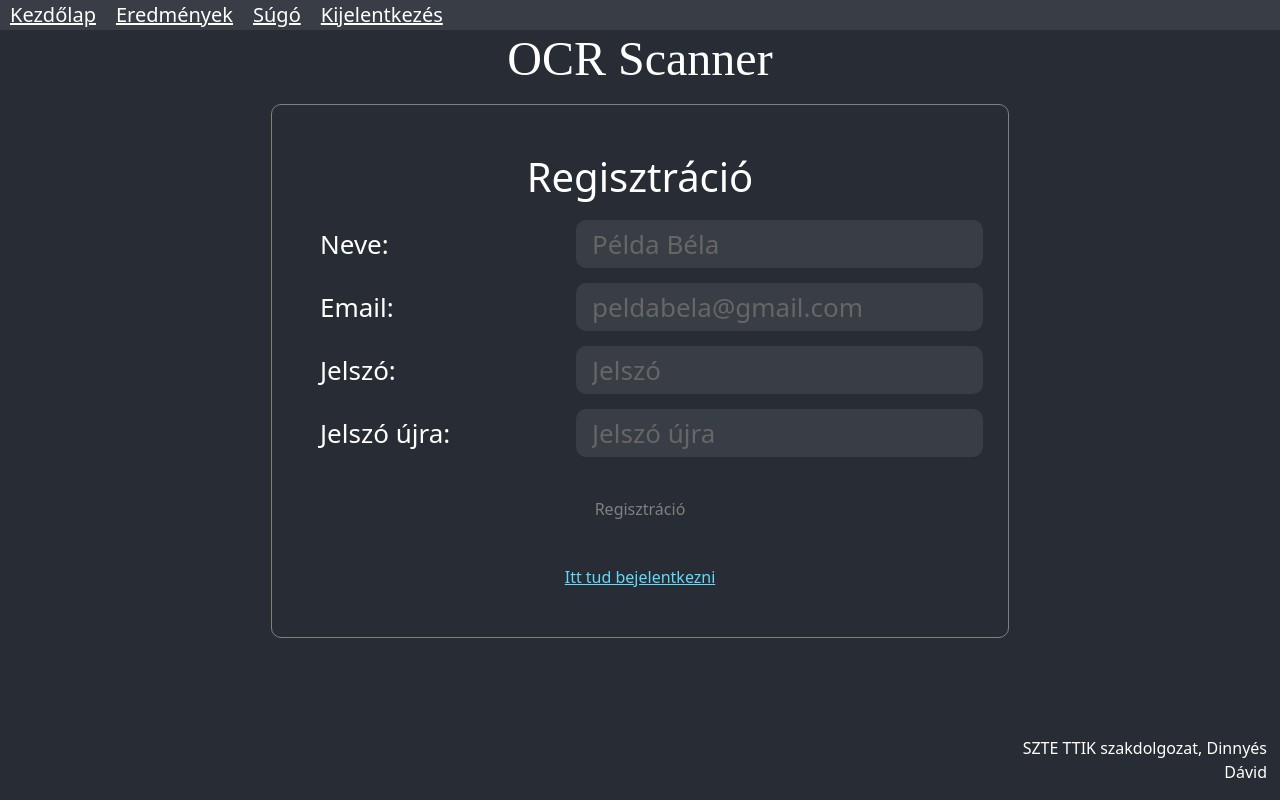
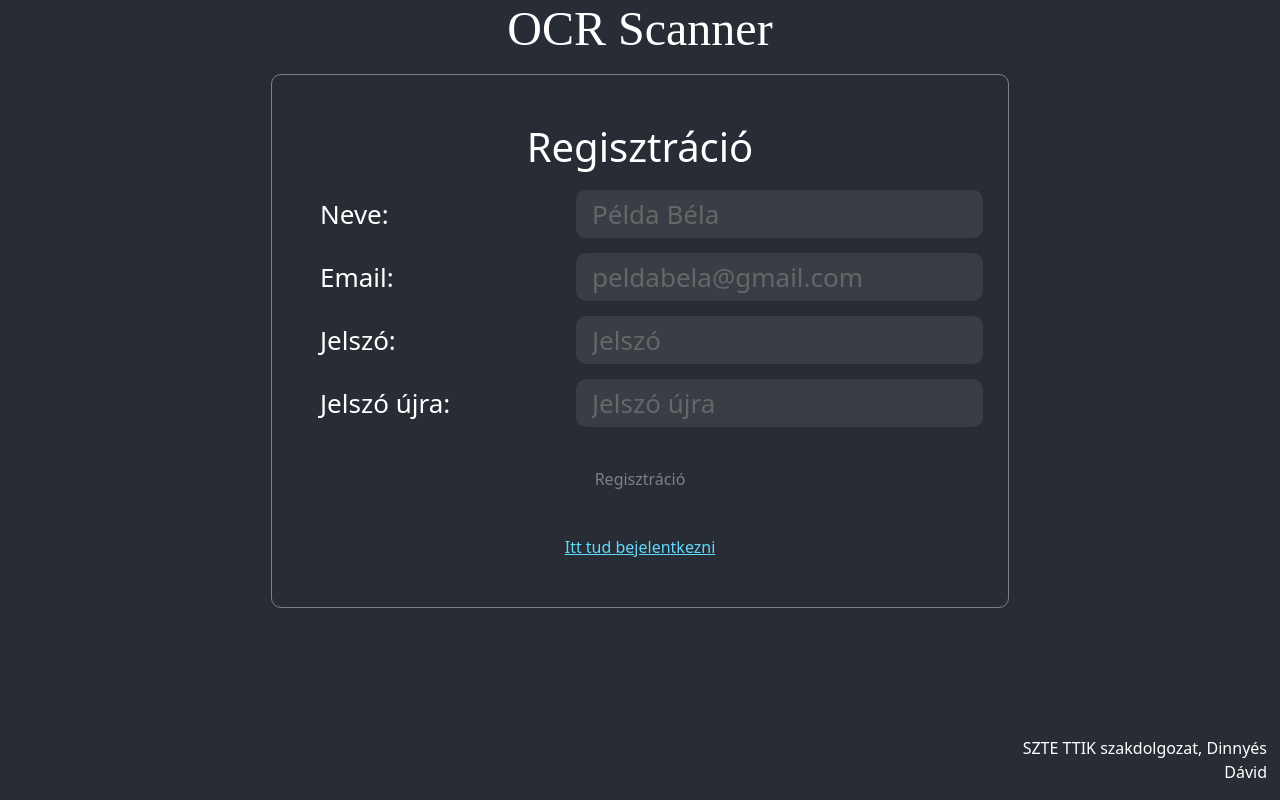
Before and after one commit to TricksterCode210/OCR, a React (Create React App) app in the folder frontend-react/: page /register in a window 1280 px wide. Built offline with nearby package versions, Linux system fonts and the light colour scheme.

Commit message:
alap fokozatú authantication

```diff
--- a/frontend-react/src/App.js
+++ b/frontend-react/src/App.js
@@ -1,7 +1,7 @@
 import './App.css'
 import {Link, Route, Routes} from 'react-router-dom'
 import Information from './component/info/Information'
-import React from 'react'
+import React, {useState} from 'react'
 import HomePage from './component/home/HomePage'
 import 'bootstrap/dist/css/bootstrap.min.css'
 import ResultTable from './component/results/ResultTable'
@@ -10,23 +10,27 @@ import RegisterPage from './component/register/RegisterPage'
 import FinishResult from './component/results/FinishResult'
 
 function App() {
+
+	const [username, setUsername] = useState(null)
+
 	return (
 		<div className="App">
 			<header>
-				<nav className="nav">
+				{username !== null ? <nav className="nav">
 					<Link to={'/homePage'} className={'nav-item'}>Kezdőlap</Link>
 					<Link to={'/results'} className={'nav-item'}>Eredmények</Link>
 					<Link to={'/information'} className={'nav-item'}>Súgó</Link>
-					<Link to={'/'} className={'nav-item'}>Kijelentkezés</Link>
-				</nav>
+					<Link to={'/'} className={'nav-item'} onClick={() => {setUsername(null)}}>Kijelentkezés</Link>
+					<h4 className={'justify-content-end'}>{username}</h4>
+				</nav> : <></>}
 				<div className={'nav-cim'}>
 					<h3 className={'nav-cim-header'}>OCR Scanner</h3>
 				</div>
 			</header>
 			<main>
 				<Routes>
-					<Route path={'/'} element={<LoginPage/>}/>
-					<Route path={'/register'} element={<RegisterPage/>}/>
+					<Route path={'/'} element={<LoginPage setUsername={setUsername}/>}/>
+					<Route path={'/register'} element={<RegisterPage setUsername={setUsername}/>}/>
 					<Route path={'/homePage'} element={<HomePage/>}/>
 					<Route path={'/results'} element={<ResultTable/>}/>
 					<Route path={'/results/:id'} element={<FinishResult/>}/>
--- a/frontend-react/src/component/login/LoginPage.js
+++ b/frontend-react/src/component/login/LoginPage.js
@@ -4,7 +4,7 @@ import {Text, VStack} from '@chakra-ui/react'
 import CustomInput from '../CustomInput'
 import {Link, useNavigate} from 'react-router-dom'
 
-const LoginPage = () => {
+const LoginPage = ({setUsername}) => {
 	const [loggedIn, setLoggedIn] = useState(true)
 	const navigator = useNavigate()
 
@@ -23,6 +23,7 @@ const LoginPage = () => {
 			.then(res => res.json())
 			.then((result) => {
 				if (result === true) {
+					setUsername(email.split('@')[0])
 					navigator('/homePage')
 				} else {
 					setLoggedIn(false)
--- a/frontend-react/src/component/register/RegisterPage.js
+++ b/frontend-react/src/component/register/RegisterPage.js
@@ -4,7 +4,7 @@ import {useState} from 'react'
 import {Text, VStack} from '@chakra-ui/react'
 import CustomInput from '../CustomInput'
 
-const RegisterPage = () => {
+const RegisterPage = ({setUsername}) => {
 	const [registered, setRegistered] = useState(true)
 	const navigator = useNavigate()
 
@@ -36,6 +36,7 @@ const RegisterPage = () => {
 			.then((result) => {
 				console.log(result)
 				if (result === true) {
+					setUsername(email.split('@')[0])
 					navigator('/homePage')
 				} else {
 					setRegistered(false)
```
